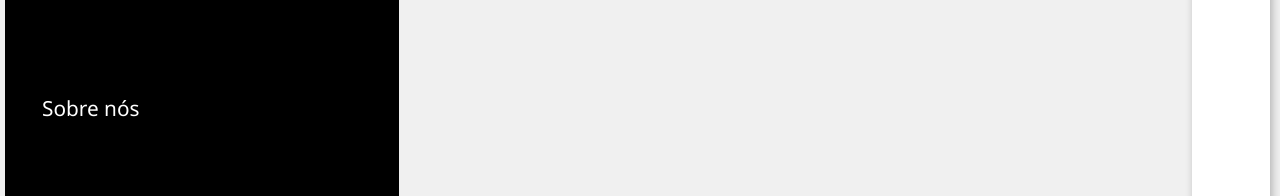
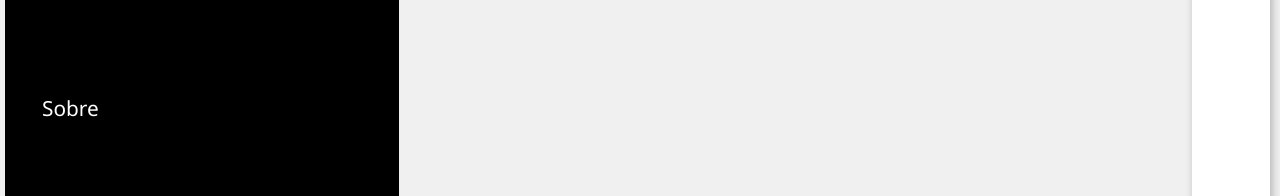
Before and after one commit to kellysabioni/exercicio_react, a React (Vite) app: page / in a window 1280 px wide. Shown: the part 314-510 px from the top of the page. Built offline with nearby package versions, Linux system fonts and the light colour scheme.

Commit message:
Atualiza links do Menu

```diff
--- a/src/componentes/Menu/Menu.tsx
+++ b/src/componentes/Menu/Menu.tsx
@@ -6,8 +6,8 @@ export default function Menu() {
     <>
         <nav>
           <Link to="/">Home</Link>
-          <Link to="/sobre">Sobre nós</Link>
-          <Link to="/Servicos">Serviços</Link>
+          <Link to="/sobre">Sobre</Link>
+          <Link to="/servicos">Serviços</Link>
           <Link to="/contato">Contato</Link>
         </nav>
     </>
```
